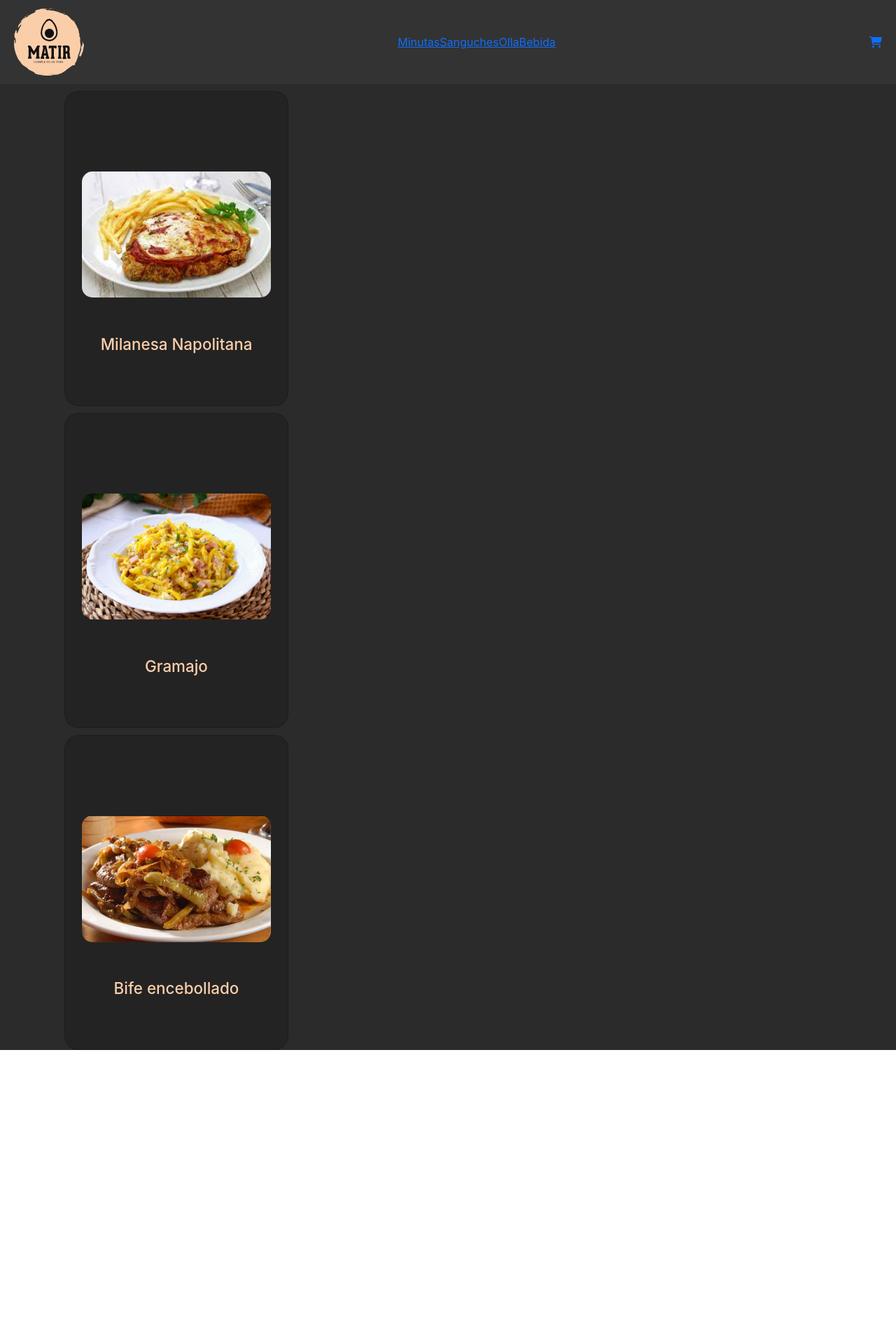
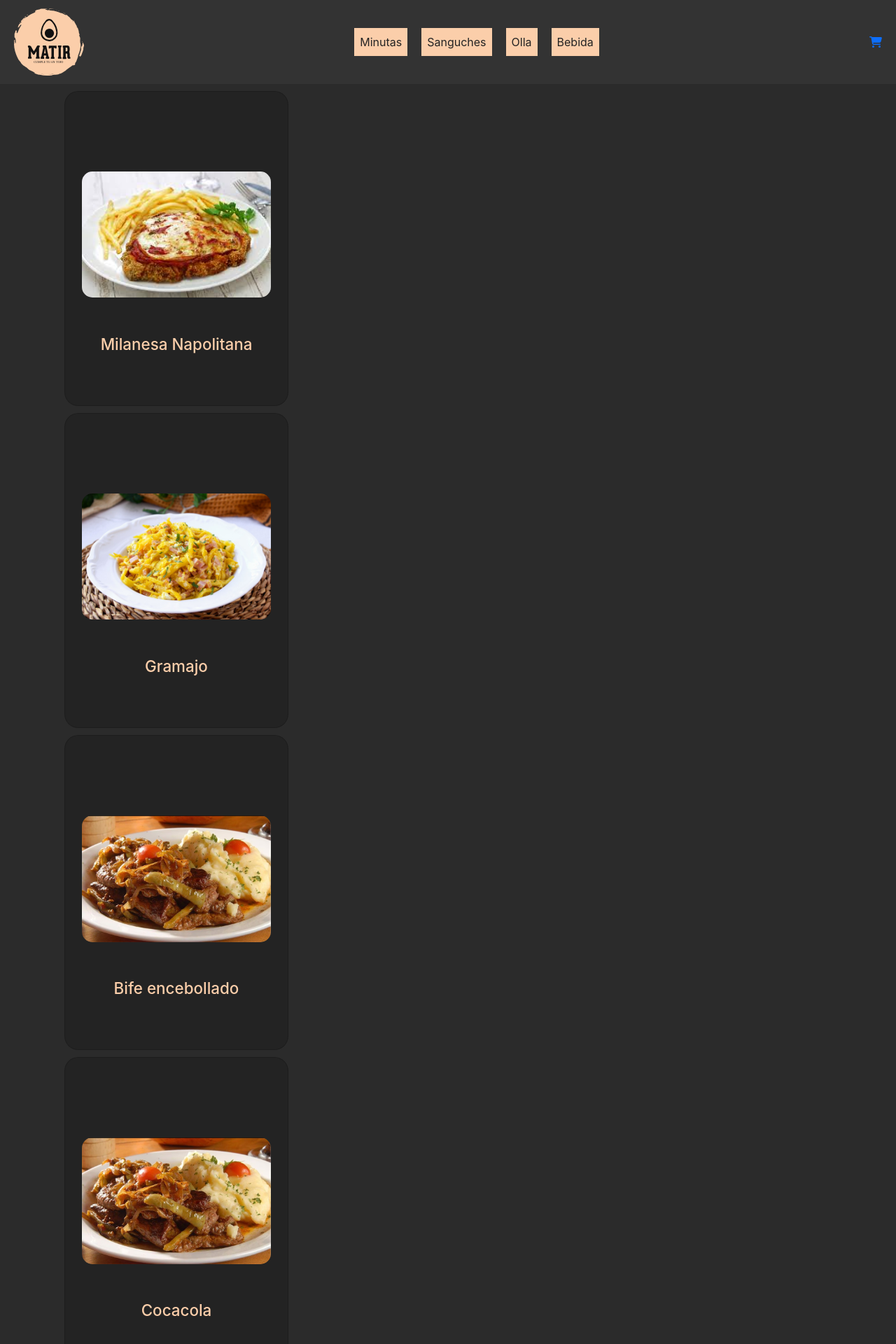
Before and after one commit to mathiacost/Matir, a React (Create React App) app: page / in a window 1280 px wide. Shown: the top 1920 px of the page at 70% size. Before the commit the page ends 1510 px from the top, so only its background shows below. Built offline with nearby package versions, Linux system fonts and the light colour scheme.

Commit message:
cartview 1.2

```diff
--- a/src/App.css
+++ b/src/App.css
@@ -1,6 +1,7 @@
 .App {
   text-align: center;
   background: #2b2b2b;
+  height: ;
   color: #FBCEAA;
 }
 
@@ -109,8 +110,8 @@
 }
 
 .option{
-  margin: 5px, 10px, 5px 10px;
-  padding: 2px, 1px;
+  margin: 10px;
+  padding: 8px;
   background: #FBCEAA;
   border: none;
   color: #232323;
@@ -121,13 +122,10 @@
 }
 
 .option:hover{
-  margin: 7px, 12px, 7px 12px;
-  padding: 2px, 1px;
   background: #c79d7f;
   border: none;
   color: #232323;
   text-align: center;
   text-decoration: none;
   display: inline-block;
-
 }
--- a/src/asyncMock.js
+++ b/src/asyncMock.js
@@ -13,6 +13,14 @@ const products = [
     },
     { id: '2', name: 'Gramajo', price: 550, category: 'Minutas', img: gramajoImg, stock: 50, description: 'Papas, huevo, panceta, ajo, cebolla y morron' },
     { id: '3', name: 'Bife encebollado', price: 650, category: 'Minutas', img: bifeImg, stock: 50, description: 'Bistec de ternera, cebolla, morron, Salsa de la casa, pure de papas'},
+    { id: '4', name: 'Cocacola', price: 150, category: 'Bebida', img: bifeImg, stock: 50, description: 'colaclola normal, zero o light'},
+    { id: '5', name: 'Agua', price: 100, category: 'Bebida', img: bifeImg, stock: 50, description: 'agua mineral'},
+    { id: '6', name: 'Hamburgesa con chedar', price: 380, category: 'Sanguches', img: bifeImg, stock: 50, description: 'haburgesa con chedar de la casa'},
+    { id: '7', name: 'Hamburguesa 2 Bacon', price: 450, category: 'Sanguches', img: bifeImg, stock: 50, description: 'haburgesa doblecarne con bacon'},
+    { id: '8', name: 'Guiso de lentejas', price: 570, category: 'Olla', img: bifeImg, stock: 50, description: 'Guiso de lentejas casero con choriso y carne vacuna'},
+    { id: '9', name: 'Feijoada', price: 680, category: 'Olla', img: bifeImg, stock: 50, description: 'Porotos negros con caldo cocinado estilo brasilero'},
+    { id: '10', name: 'Sopa de mariscos', price: 750, category: 'Olla', img: bifeImg, stock: 50, description: 'Sopa con mejillones, calamares y rabas'},
+
 ]
 
 export const getProducts = () => {
--- a/src/components/Cart/Cart.js
+++ b/src/components/Cart/Cart.js
@@ -12,7 +12,7 @@ const Cart = () => {
         return (
             <div>
                 <h1>No hay items en el carrito</h1>
-                <Link to='/' className='Option'>Productos</Link>
+                <Link to='/' className='option'>Productos</Link>
             </div>
         )
     }
@@ -21,14 +21,16 @@ const Cart = () => {
         <div>
         {cart.length
         ?<div>
-        {cart.map(p => <CartItem key={p.id}{...p}/>)}
+        {cart.map((p) => <CartItem key={p.id}{...p}/>)}
         <h3>Total: ${total}</h3>
-        <button onClick={() => clearCart} className='Button'>Limpiar carrito</button>
-        <Link to= '/checkout' className='Option'>Checkout</Link>
+        <div>
+            <button onClick={() => clearCart} className='option'>Limpiar carrito</button>
+            <Link to= '/checkout' className='option'>Checkout</Link>
+        </div>
     </div>
         : <div>
             <h3>No hay items en el carrito</h3>
-            <Link to='/' className='Option'>Ir a comprar</Link>
+            <Link to='/' className='option'>Ir a comprar</Link>
         </div>
         }
     </div>
--- a/src/components/CartItem/CartItem.js
+++ b/src/components/CartItem/CartItem.js
@@ -0,0 +1,18 @@
+import React, { useContext } from "react";
+import { CartContext } from "../../Context/CartContext";
+
+const CartItem = ({item}) =>{
+    const {removeItem}= useContext(CartContext)
+    return(
+        <div className="d-flex justify-content-arround align-items-center">
+            <img src={item.img} alt={item.name}/>
+            <p>{item.name}</p>
+            <p>{item.price}</p>
+            <p>{item.quantity}</p>
+            <p>Subtotal : {item.quantity * item.price}</p>
+            <button className="btn btn-danger" onClick={()=>removeItem(item.id)}>X</button>
+        </div>
+    )
+}
+
+export default CartItem
--- a/src/components/ItemCount/ItemCount.js
+++ b/src/components/ItemCount/ItemCount.js
@@ -20,12 +20,12 @@ const ItemCount = ({stock, initial, onAdd}) => {
     return(
         <div className='Counter'>
             <div className='Controls'>
-                <button className='Button' onClick={decrement}>-</button>
+                <button className='option' onClick={decrement}>-</button>
                 <h4 className='Number'>{quantity}</h4>
-                <button className='Button' onClick={increment}>+</button>
+                <button className='option' onClick={increment}>+</button>
             </div>
             <div>
-                <button className='Button' onClick={() => onAdd(quantity)} disabled={!stock}>Agregar al carrito</button>
+                <button className='option' onClick={() => onAdd(quantity)} disabled={!stock}>Agregar al carrito</button>
             </div>
         </div>
 
--- a/src/components/ItemDetail/ItemDetail.js
+++ b/src/components/ItemDetail/ItemDetail.js
@@ -35,7 +35,7 @@ const ItemDetail = ({id, name, price, category, img, stock, description}) => {
                     Categoria: {category}
                 </p>
                 <p className='Info'>
-                    ${description}
+                    {description}
                 </p>
                 <p className='Info'>
                     precio: ${price}
@@ -47,7 +47,7 @@ const ItemDetail = ({id, name, price, category, img, stock, description}) => {
             <footer className='ItemFooter'>
                 {
                     quantityAdded > 0 ? (
-                        <Link to='/cart' className='Option'>Terminar compra</Link>
+                        <Link to='/cart' className='option'>Terminar compra</Link>
                     ):(
                     <ItemCount initial={1} stock={stock} onAdd={handleOnAdd}/>
                     )
--- a/src/components/cartWidget/CartWidget.js
+++ b/src/components/cartWidget/CartWidget.js
@@ -5,13 +5,14 @@ import { useContext } from 'react';
 import { CartContext } from '../../Context/CartContext';
 import { Link } from 'react-router-dom';
 
+
 function CartWidget() {
     const { totalQuantity } = useContext(CartContext)
 
     return (
         <div className="cart-widget">
             <Link to={'/cart'}><FontAwesomeIcon icon={faCartShopping} /></Link>
-            {totalQuantity() > 0 && <span className="cart-count">{totalQuantity}</span>}
+            {totalQuantity > 0 && <a className="cart-count">{totalQuantity}</a>}
         </div>
     );
 }
--- a/src/components/navbar/NavBar.js
+++ b/src/components/navbar/NavBar.js
@@ -13,12 +13,12 @@ const NavBar = () => {
                     <img src={LogoMatir} alt="Logo del restoran" className="logo" />
                 </Link>
             <div className='Categories'>
-                <NavLink to={`/category/minutas`} className={({ isActive}) => isActive ? 'ActiveOption' : 'Option'}>Minutas</NavLink>
-                <NavLink to={`/category/sanguches`} className={({ isActive}) => isActive ? 'ActiveOption' : 'Option'}>Sanguches</NavLink>
-                <NavLink to={`/category/olla`} className={({ isActive}) => isActive ? 'ActiveOption' : 'Option'}>Olla</NavLink>
-                <NavLink to={`/category/bebida`} className={({ isActive}) => isActive ? 'ActiveOption' : 'Option'}>Bebida</NavLink>
+                <NavLink to={`/category/minutas`} className={({ isActive}) => isActive ? 'ActiveOption' : 'option'}>Minutas</NavLink>
+                <NavLink to={`/category/sanguches`} className={({ isActive}) => isActive ? 'ActiveOption' : 'option'}>Sanguches</NavLink>
+                <NavLink to={`/category/olla`} className={({ isActive}) => isActive ? 'ActiveOption' : 'option'}>Olla</NavLink>
+                <NavLink to={`/category/bebida`} className={({ isActive}) => isActive ? 'ActiveOption' : 'option'}>Bebida</NavLink>
             </div>
-            <NavLink style = {{textDecoration:'none'}} to='/cart'><CartWidget /> </NavLink>
+            <NavLink style = {{textDecoration:'none'}} to='/cart'><CartWidget/> </NavLink>
 
         </nav>
     );
```
Also changed, not shown: src/components/Item/Item.js (+0 -22 lines).
